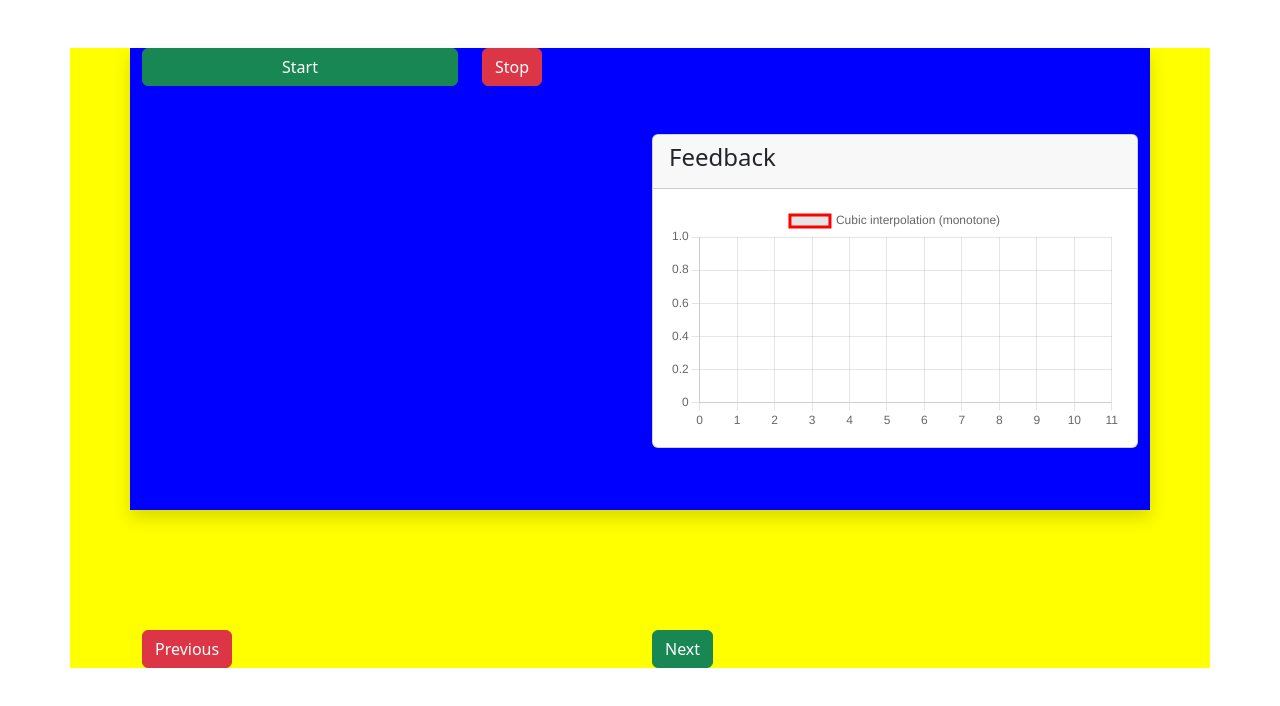
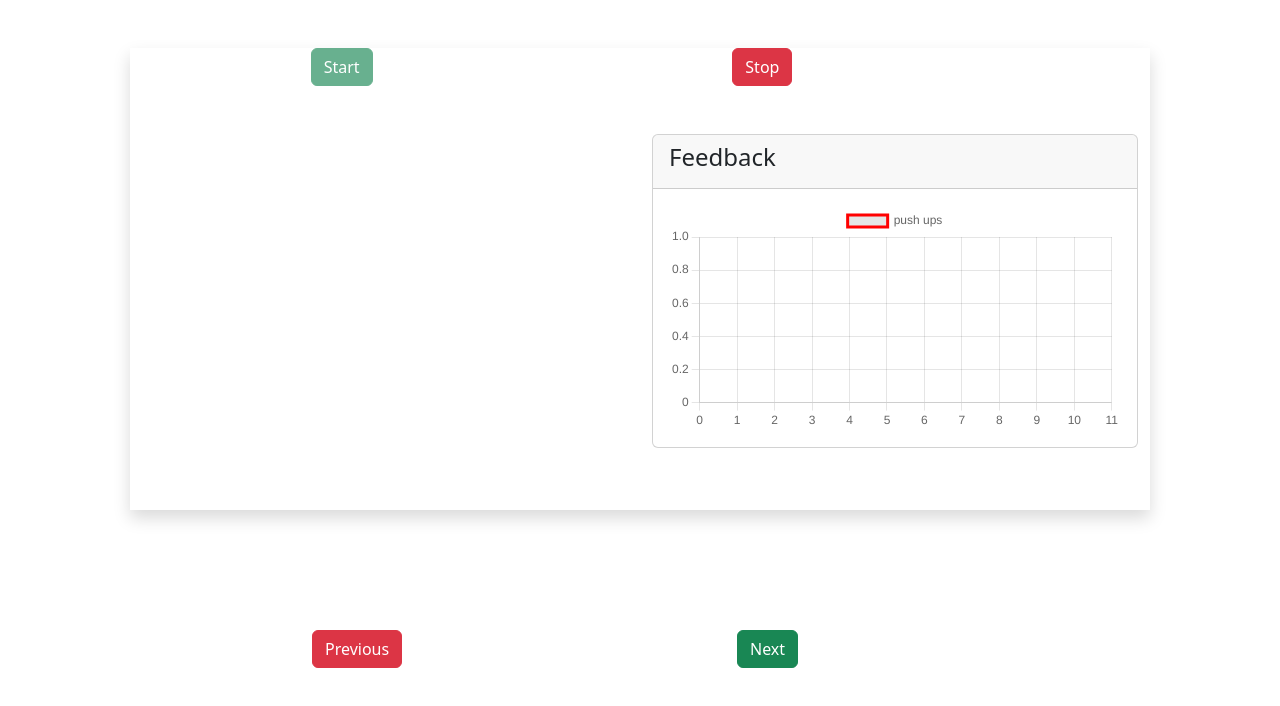
Before and after one commit to thanos101201/coachclient, a React (Create React App) app: page /user in a window 1280 px wide. Shown: the top 706 px of the page. Built offline with nearby package versions, Linux system fonts and the light colour scheme; no server answers.

Commit message:
added the clientUrl and serverUrl

```diff
--- a/src/Components/Exercise.js
+++ b/src/Components/Exercise.js
@@ -25,6 +25,9 @@ function Exercise(props) {
     Legend
   );
 
+  // const serverUrl = "http://localhost:3001";
+  const serverUrl = "https://coacheserver.vercel.app";
+  const clientUrl = "http://localhost:3000"; //""
   const DATA_COUNT = 12;
   const labels = [];
   for (let i = 0; i < DATA_COUNT; ++i) {
@@ -38,7 +41,7 @@ function Exercise(props) {
     labels: labels,
     datasets: [
       {
-        label: 'Cubic interpolation (monotone)',
+        label: `${props.exercise.name}`,
         data: points,
         borderColor: 'red',
         fill: false,
@@ -54,7 +57,7 @@ function Exercise(props) {
   useEffect(() => {
     console.log(`exercise is : ${props.exercise.name}`);
     console.log(`Email is ${props.email}`);
-    axios.get('https://coacheserver.vercel.app/user/cal',{
+    axios.get(`${serverUrl}/user/cal`,{
       headers: {
         acctk: localStorage.getItem('acctk'),
         exercise : props.exercise.name
@@ -74,12 +77,13 @@ function Exercise(props) {
 
   return (
     <div className='container shadow'>
-      <div className='row d-flex justify-content-center'>
-        <div className='col-6 col-md-4 d-flex align-items-center'>
+      <div className='row d-flex justify-content-center g-3'>
+      <div className='col-2'></div>
+        <div className='col-5 d-flex align-items-center'>
           <Button
             className='btn btn-success'
             onClick={() => {
-              axios.put('https://coacheserver.vercel.app/user', {
+              axios.put(`${serverUrl}/user`, {
                 email: props.email,
                 exercise: props.exercise.name,
               }).then((response) => {
@@ -89,14 +93,14 @@ function Exercise(props) {
               })
             }}
 
-            block={props.block}
+            disabled={props.block}
           >
             Start
           </Button>
         </div>
-        <div className='col-6 col-md-4 d-flex align-items-center'>
+        <div className='col-5 d-flex align-items-center'>
           <Button
-            className='btn btn-danger'
+            className='ml-3 btn btn-danger'
             onClick={() => {
               const config = {
                 headers: {
@@ -105,7 +109,7 @@ function Exercise(props) {
                 }
               };
               axios
-                .get('https://coacheserver.vercel.app/user/update', config)
+                .get(`${serverUrl}/user/update`, config)
                 .then((response) => {
                   if (response.data.message === 'Data updated') {
                     console.log(`acctk : ${response}`);
@@ -119,12 +123,11 @@ function Exercise(props) {
                   // // alert(error.message);
                 });
             }}
-            block={!props.block}
+            disabled={!props.block}
           >
             Stop
           </Button>
         </div>
-        <div className='col-md-4'></div>
       </div>
       <div className='row justify-content-center mt-5 d-flex justify-content-center'>
         <div className='col-12 col-md-6 d-flex align-items-center mb-3'>
--- a/src/Components/Home.js
+++ b/src/Components/Home.js
@@ -14,6 +14,10 @@ import axios from 'axios';
         // backgroundColor: 'rgba(0, 0, 0, 0.5)', // Glassmorphism background color
       };
 function Home() {
+    // const clientUrl = "http://localhost:3000";
+    const clientUrl = "https://coachclient.vercel.app";
+    // const serverUrl = "http://localhost:3001";
+    const serverUrl = "https://coacheserver.vercel.app";
   return (
     <div className='container'>
         <div className='row d-flex justify-content-center mt-5'>
@@ -23,7 +27,7 @@ function Home() {
                         <div className='row d-flex justify-content-center'>
                             <div className='col-12 d-flex align-items-center'>
                                 <Button className='btn btn-danger' onClick={() => {
-                                    axios.get('https://coacheserver.vercel.app/login').then((response) => {
+                                    axios.get(`${serverUrl}/login`).then((response) => {
                                         window.open(response.data.url, "_self");
                                     }).catch((eror) => {
                                         alert(eror.message);
--- a/src/Components/Sign.js
+++ b/src/Components/Sign.js
@@ -8,11 +8,15 @@ import { Card, CardBody, CardHeader, CardImg } from 'reactstrap';
 function Sign() {
 
   const location = useLocation();
+//   const clientUrl = "http://localhost:3000";
+  const clientUrl = "https://coachclient.vercel.app";
+//   const serverUrl = "http://localhost:3001";
+  const serverUrl = "https://coacheserver.vercel.app";
 
   useEffect(() => {
     const searchParams = new URLSearchParams(location.search);
         const code = searchParams.get("code");
-        axios.post('https://coacheserver.vercel.app/user',{}, {
+        axios.post(`${serverUrl}/user`,{}, {
             headers: {
                 code: code
             }
@@ -22,7 +26,7 @@ function Sign() {
                 console.log(response);
                 localStorage.setItem('acctk', response.data.acctk);
                 localStorage.setItem("reftk", response.data.reftk);
-                window.open("https://coachclient.vercel.app/user", "_self");
+                window.open(`${clientUrl}/user`, "_self");
             }
             else{
                 // alert(response.data.message);
@@ -47,7 +51,7 @@ function Sign() {
                         <div className='row d-flex justify-content-center'>
                             <div className='col-12 d-flex align-items-center'>
                                 <p>
-                                    Please wait for 30 seconds if not redirected click <a href="https://coachclient.vercel.app/user">here</a>
+                                    Please wait for 30 seconds if not redirected click <a href={`${clientUrl}/user`}>here</a>
                                 </p>
                             </div>
                         </div>
--- a/src/Components/User.js
+++ b/src/Components/User.js
@@ -5,6 +5,10 @@ import { Line } from 'react-chartjs-2';
 import axios from 'axios';
 
 function User() {
+  // const serverUrl = "http://localhost:3001";
+  const serverUrl = "https://coacheserver.vercel.app";
+  // const clientUrl = "http://localhost:3000";
+  const clientUrl = "https://coachclient.vercel.app";
   const [index, setIndex] = useState(0);
   const [ user, setUser ] = useState({});
   const [calorie, setCalorie] = useState([
@@ -15,28 +19,13 @@ function User() {
     },
     {
       url : "https://www.youtube.com/watch?v=eGo4IYlbE5g",
-      name: "squats",
+      name: "pull ups",
       cal : []
     },
     {
       url : "https://www.youtube.com/shorts/SLOkdLLWj8A",
-      name: "pull ups",
+      name: "squats",
       cal: []
-    },
-    {
-      url : "https://www.youtube.com/shorts/SLOkdLLWj8A",
-      name: "launge",
-      cal : []
-    },
-    {
-      url : "https://www.youtube.com/shorts/SLOkdLLWj8A",
-      name: "russian curls",
-      cal : []
-    },
-    {
-      url : "https://www.youtube.com/shorts/SLOkdLLWj8A",
-      name: "crunches",
-      cal : []
     }
   ]);
   const exercises = [
@@ -79,7 +68,7 @@ function User() {
           acctk : acctk
         }
       }
-      axios.get('https://coacheserver.vercel.app/user', config).then((response) => {
+      axios.get(`${serverUrl}/user`, config).then((response) => {
         // console.log(response);
         if(response.data.message === 'User data is here'){
           setUser(response.data.data[0]);
@@ -109,15 +98,15 @@ function User() {
           }
         }
         else{
-          window.open("https://coachclient.vercel.app/", "_self");
+          window.open(`${clientUrl}/`, "_self");
         }
       }).catch((eror) => {
         // // alert(eror.message);
-        // window.open("https://coachclient.vercel.app/", "_self");
+        // window.open("${clientUrl}/", "_self");
       })
     }
     else{
-      window.open("https://coachclient.vercel.app/", "_self");
+      window.open(`${clientUrl}/`, "_self");
     }
   }, []);
   const dataPoints = [
@@ -158,16 +147,17 @@ function User() {
     }
   }
   return (
-    <div className='container' style={{backgroundColor:'yellow'}}>
-      <div className='row d-flex justify-content-center m-5' style={{backgroundColor:'blue'}}>
+    <div className='container'>
+      <div className='row d-flex justify-content-center m-5'>
         <Exercise exercise={calorie[index]} email={user.email} datapoint={dataPoints[index]} block={user.exercise !== 'none'} />
       </div>
       <br></br>
       <div className='row d-flex justify-content-center m-5'>
-        <div className='col-6 d-flex align-items-center'>
+        <div className='col-2'></div>
+        <div className='col-5 d-flex align-items-center'>
           <Button className='btn btn-danger' onClick={() => handlePrevious()}>Previous</Button>
         </div>
-        <div className='col-6 d-flex align-items-center'>
+        <div className='col-5 d-flex align-items-center'>
           <Button className='btn btn-success' onClick={() => handleNext()}>Next</Button>
         </div>
       </div>
```
